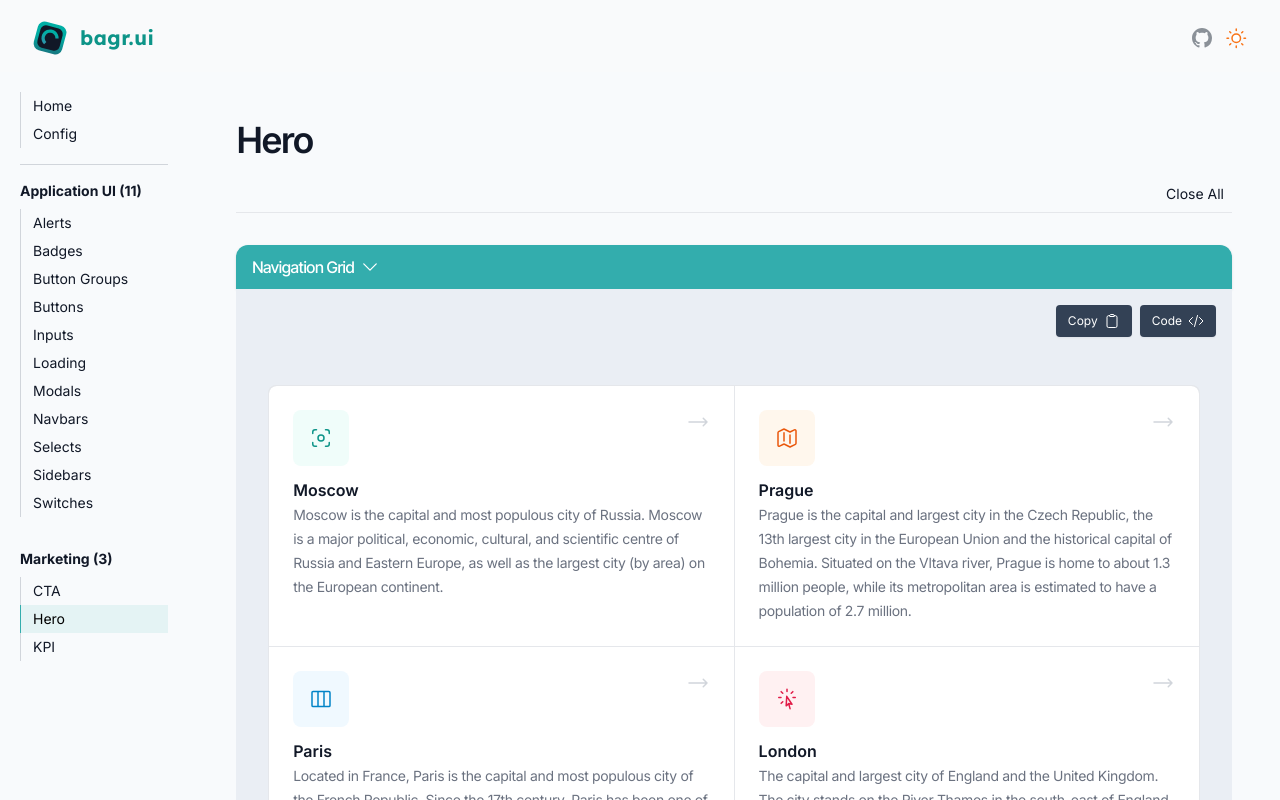
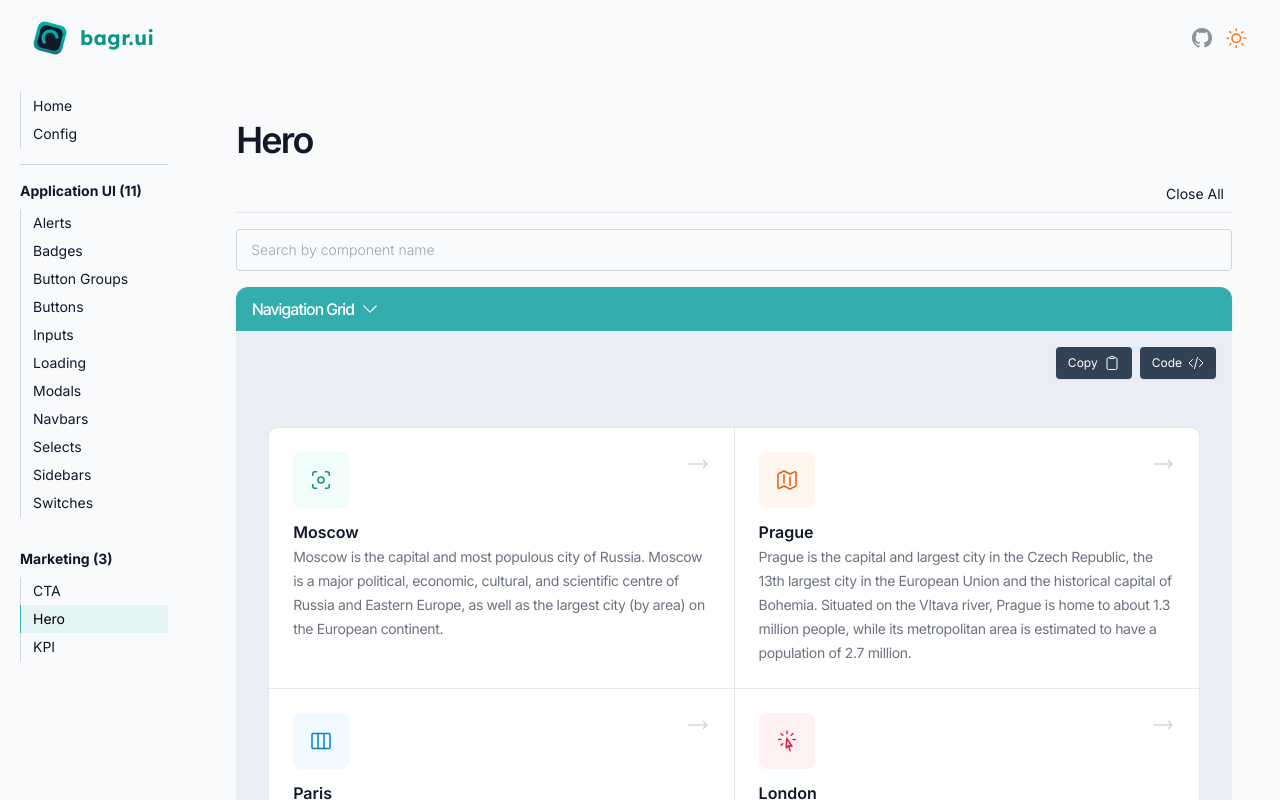
Before and after one commit to kiko-g/bagr-ui, a Next.js app: page /marketing/hero in a window 1280 px wide. Shown: the top 800 px of the page. Built offline with nearby package versions, Linux system fonts and the light colour scheme.

Commit message:
add: search component by name

```diff
--- a/components/ComponentTypePage.tsx
+++ b/components/ComponentTypePage.tsx
@@ -1,6 +1,7 @@
-import React from "react"
+import React, { useMemo } from "react"
 import { Layout } from "@/components/Layout"
 import { ComponentShowcase } from "@/components/ComponentShowcase"
+import { strIncludes } from "@/utils"
 
 type ComponentCardType = {
   name: string
@@ -14,21 +15,40 @@ type Props = {
 }
 
 export function ComponentTypePage({ title, components }: Props) {
+  const [search, setSearch] = React.useState("")
   const [collapseAll, setCollapseAll] = React.useState(false)
+
+  const filteredComponents = useMemo(
+    () => components.filter((item) => strIncludes(item.name, search)),
+    [components, search],
+  )
 
   return (
     <Layout location={title} sidebar>
       <section className="mb-36 w-full py-6 lg:py-8 xl:py-12">
         <h2 className="mb-4 text-xl font-semibold tracking-tighter lg:text-4xl">{title}</h2>
 
-        <div className="mb-8 flex items-center justify-end gap-x-4 border-b border-gray-200 px-2 py-2 dark:border-gray-700">
+        <div className="mb-4 flex items-center justify-end gap-x-4 border-b border-gray-200 px-2 py-2 dark:border-white/10">
           <button onClick={() => setCollapseAll((prev) => !prev)} className="text-sm hover:underline hover:opacity-80">
             {collapseAll ? "Open" : "Close"} All
           </button>
         </div>
 
+        <div className="mb-4">
+          <input
+            type="search"
+            id="searchComponent"
+            name="searchComponent"
+            placeholder="Search by component name"
+            value={search}
+            onChange={(e) => setSearch(e.target.value)}
+            className="w-full rounded border border-gray-300 bg-gray-50 px-2 py-2 text-xs font-normal transition placeholder:font-light placeholder:text-gray-400 hover:border-primary/80 hover:bg-primary/5 focus:border-primary focus:accent-primary focus:ring-0 focus:ring-primary focus:ring-offset-0 dark:border-gray-200/10 dark:bg-gray-100/5  dark:placeholder:text-gray-400 dark:hover:border-secondary/70 dark:hover:bg-secondary/5 dark:focus:border-secondary/80 dark:focus:ring-0 dark:focus:ring-secondary lg:px-3.5 lg:py-2.5 lg:text-sm"
+          />
+        </div>
+
         <ul className="grid grid-cols-1 gap-2 lg:gap-3 xl:grid-cols-1 xl:gap-4">
-          {components.map((button, buttonIx) => (
+          {filteredComponents?.length > 0 ? (
+            filteredComponents.map((button, buttonIx) => (
               <ComponentShowcase
                 name={button.name}
                 path={button.path}
@@ -36,7 +56,12 @@ export function ComponentTypePage({ title, components }: Props) {
                 Component={button.component}
                 key={`button-${buttonIx}-${button.name}`}
               />
-          ))}
+            ))
+          ) : (
+            <div>
+              <p>No components found.</p>
+            </div>
+          )}
         </ul>
       </section>
     </Layout>
--- /dev/null
+++ b/utils/index.ts
@@ -0,0 +1,12 @@
+export function strIncludes(str: string, query: string, strict?: boolean) {
+  return strict
+    ? str.toLowerCase().replace(/\s+/g, "").includes(query.toLowerCase().replace(/\s+/g, ""))
+    : str
+        .toLowerCase()
+        .normalize("NFD")
+        .replace(/\p{Diacritic}/gu, "")
+        .replace(/\s+/g, "")
+        .replace(".", "")
+        .replace(":", "")
+        .includes(query.toLowerCase().replace(/\s+/g, ""))
+}
```
Lines whose indentation alone changed are shown as unchanged.
